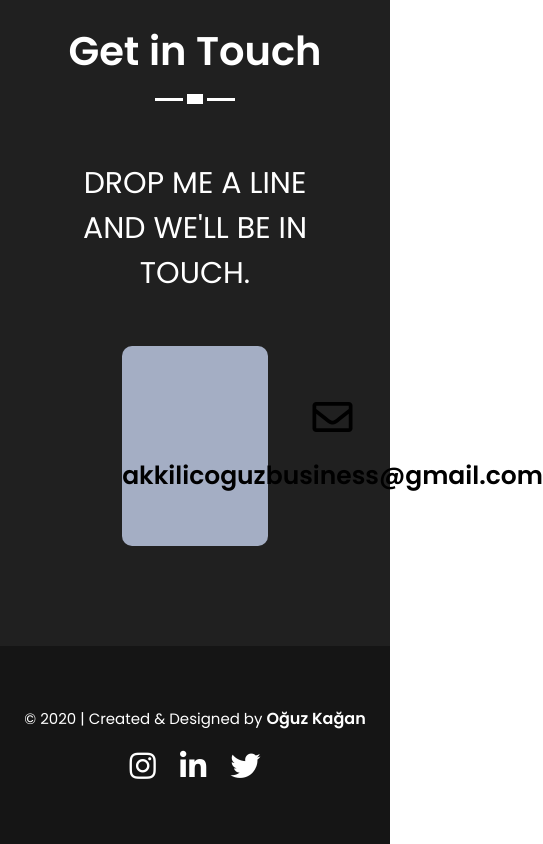
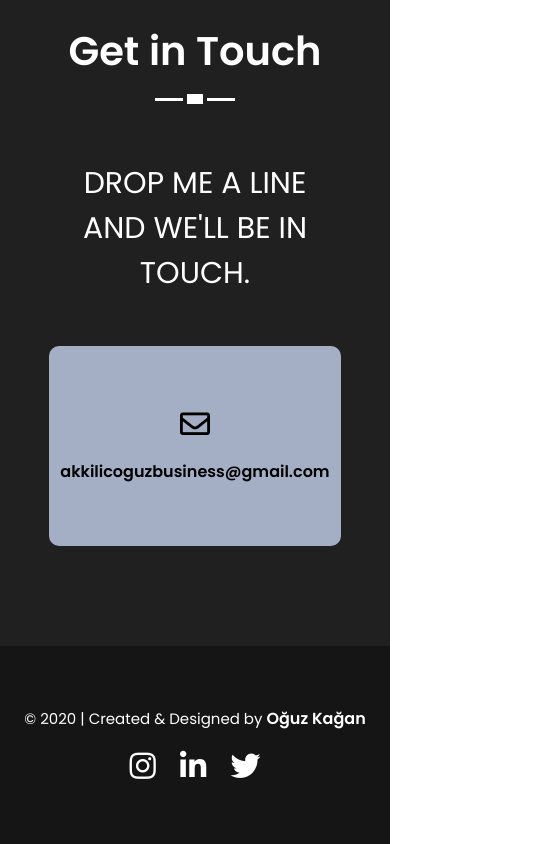
Before and after one commit to macgueen/portfolio, a plain HTML site: page index.html in a window 390 px wide. Shown: the part 5147-5991 px from the top of the page, 543 px wide, since content can reach past the window. Drawn offline with Linux system fonts and the light colour scheme.

Commit message:
style fixes

```diff
--- a/style.css
+++ b/style.css
@@ -624,7 +624,7 @@ footer .sm a {
   color: #fff;
 }
 .email-area {
-  width: 50%;
+  width: calc(80% - 40px);
   margin: auto;
   justify-content: center;
   align-items: center;
@@ -642,7 +642,7 @@ footer .sm a {
   margin-bottom: 20px;
 }
 .email-area h4 {
-  font-size: 25px;
+  font-size: 26px;
 }
 
 @media (max-width: 980px) {
@@ -718,6 +718,15 @@ footer .sm a {
   #contact .container {
     width: 85%;
   }
+  .email-area {
+    width: calc(100% - 40px);
+  }
+  .email-area h4 {
+    font-size: 23px;
+  }
+  .email-area i {
+    font-size: 35px;
+  }
 }
 @media (max-width: 600px) {
   .service {
@@ -740,4 +749,13 @@ footer .sm a {
     line-height: 3rem;
     top: calc(50% - 4rem);
   }
+  .email-area {
+    width: 100%;
+  }
+  .email-area h4 {
+    font-size: 16px;
+  }
+  .email-area i {
+    font-size: 30px;
+  }
 }
```
